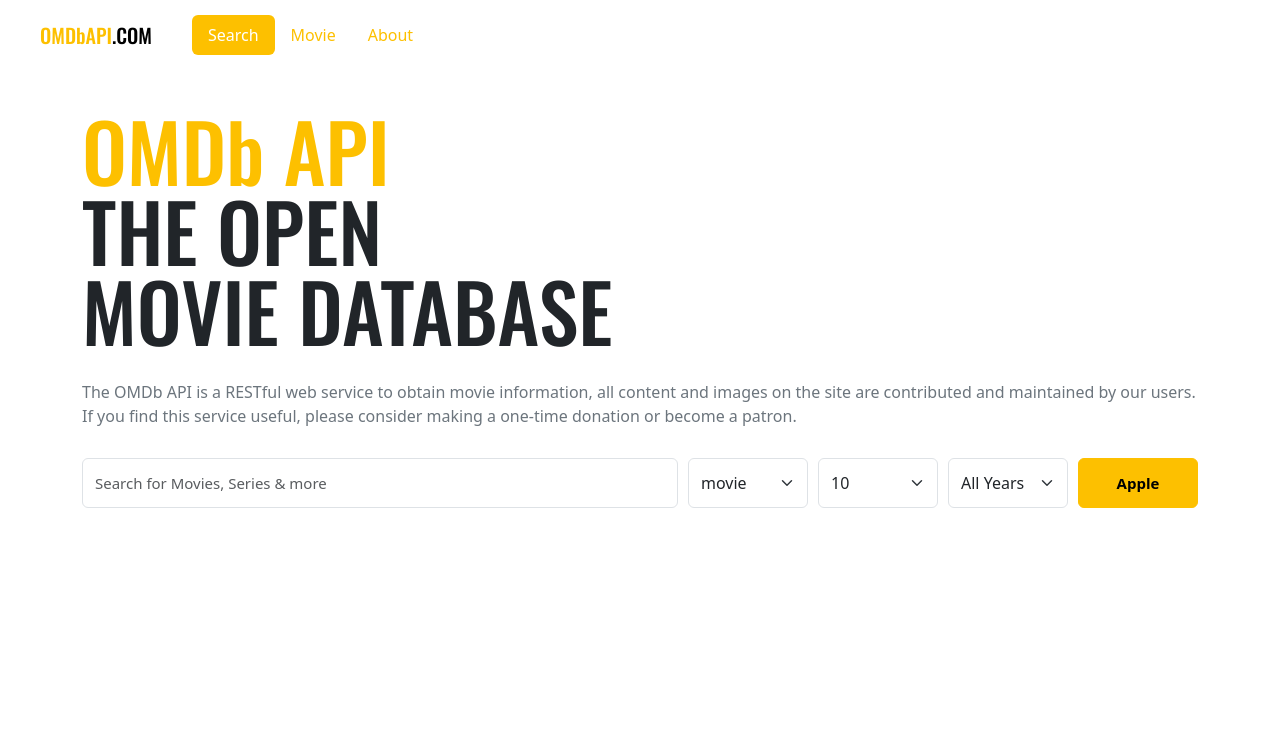
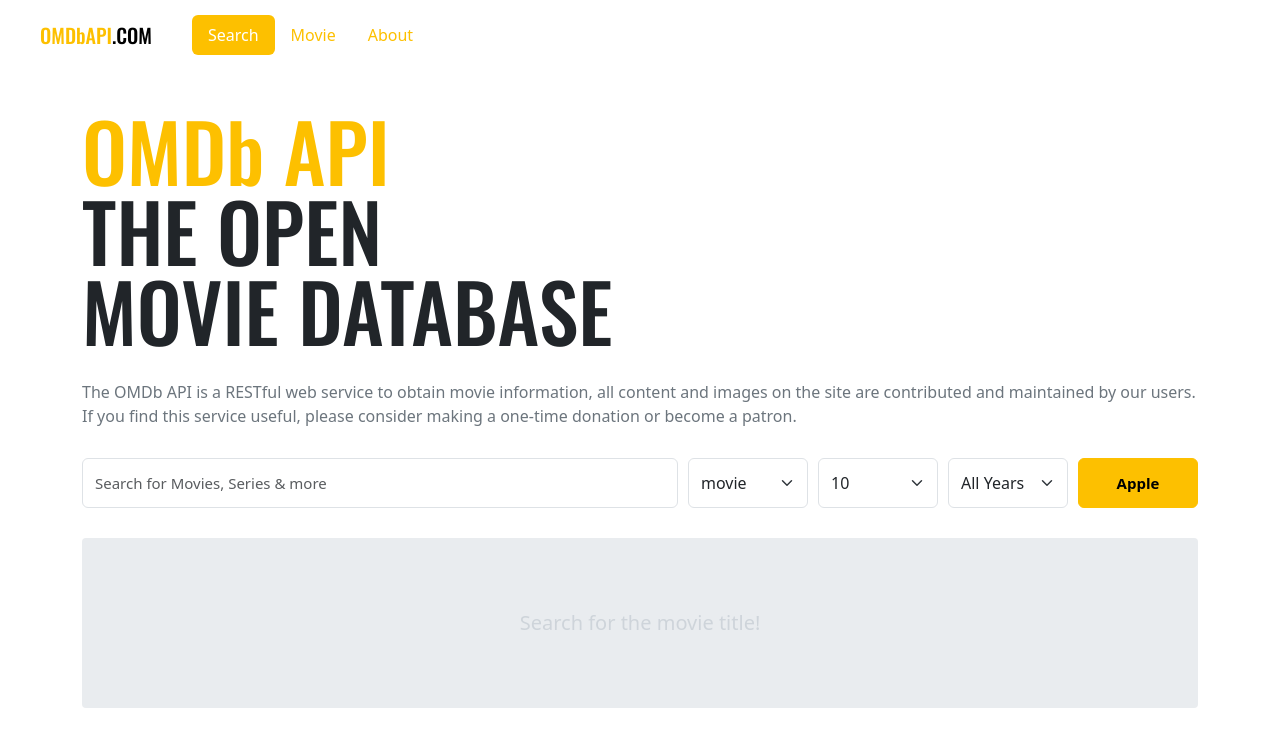
Before and after one commit to jeunseon/vue-error, a Vue app: page / in a window 1280 px wide. Shown: the top 746 px of the page. Built offline with nearby package versions, Linux system fonts and the light colour scheme.

Commit message:
movie list scss 수정

```diff
--- a/src/components/MovieList.vue
+++ b/src/components/MovieList.vue
@@ -1,10 +1,16 @@
 <template>
     <div class="container">
-        <div class="inner">
-            <div class="message">
+        <div
+            :class="{'no-result': !movies.length}"
+            class="inner">
+            <div
+                v-if="message"
+                class="message">
                 {{ message }}
             </div>
-            <div class="movies">
+            <div
+                v-else
+                class="movies">
                 <MovieItem
                 v-for="movie in movies"
                 :key="movie.imdbID"
@@ -33,11 +39,27 @@
 </script>
 
 <style lang="scss" scoped>
-    .container{
-        .movies{
-            display: flex;
-            flex-wrap: wrap;
-            justify-content: center;
+@import "~/scss/main";
+
+.container{
+    margin-top: 30px;
+    .inner {
+        background-color: $gray-200;
+        padding: 10px 0;
+        border-radius: 4px;
+        text-align: center;
+        &.no-result {
+            padding: 70px 0;
         }
     }
+    .message {
+        color: $gray-400;
+        font-size: 20px;
+    }
+    .movies{
+        display: flex;
+        flex-wrap: wrap;
+        justify-content: center;
+    }
+}
 </style>
--- a/src/store/movie.js
+++ b/src/store/movie.js
@@ -7,7 +7,7 @@
     // data!
     state: () => ({
         movies: [],
-        message: '',
+        message: 'Search for the movie title!',
         loading: false
     }),
     // computed!
@@ -28,6 +28,10 @@
     // 비동기
     actions: {
         async searchMovies({ state, commit }, payload) {
+            commit('updateState', {
+                message: ''
+            })
+
             try {
                 const res = await _fetchMovie({
                     ...payload,
```
